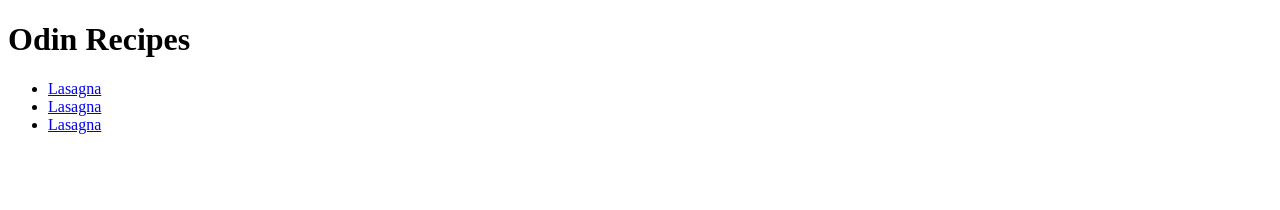
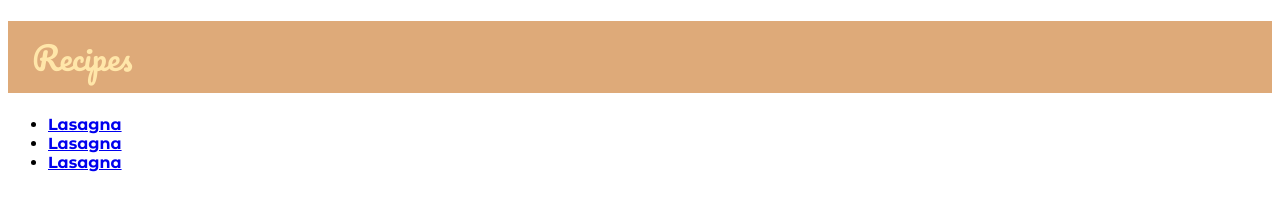
Before and after one commit to Dago-117/odin-recipes, a plain HTML site: page index.html in a window 1280 px wide. Drawn offline with Linux system fonts and the light colour scheme; a web font is replaced by a local one.

Commit message:
Change made to style Added a stylesheet and imported fonts. Changed fonts and colors of header and content.

```diff
--- a/index.html
+++ b/index.html
@@ -6,10 +6,14 @@
     <meta http-equiv="X-UA-Compatible" content="IE=edge">
     <meta name="viewport" content="width=device-width, initial-scale=1.0">
     <title>Recipes</title>
+    <link rel="stylesheet" href="style.css">
+    <style>
+        @import url('https://fonts.googleapis.com/css2?family=Lugrasimo&family=Montserrat+Alternates:ital,wght@0,100;0,200;0,300;0,400;0,500;0,600;0,700;0,800;0,900;1,100;1,200;1,300;1,400;1,500;1,600;1,700;1,800;1,900&family=Pacifico&display=swap');
+    </style>
 </head>
 
 <body>
-    <h1>Odin Recipes</h1>
+    <h1 class="header">Recipes</h1>
     <ul>
         <li><a href="recipes/lasagna.html">Lasagna</a></li>
         <li><a href="recipes/lasagna.html">Lasagna</a></li>
--- /dev/null
+++ b/style.css
@@ -0,0 +1,14 @@
+.header {
+    color: #FFE6A9;
+    background-color: #DEAA79;
+    font-family: "Pacifico", serif;
+    font-weight: 400;
+    font-style: normal;
+    padding: 8px 24px;
+}
+
+ul {
+    font-family: "Montserrat Alternates", serif;
+    font-weight: bold;
+    font-style: normal;
+}
```
